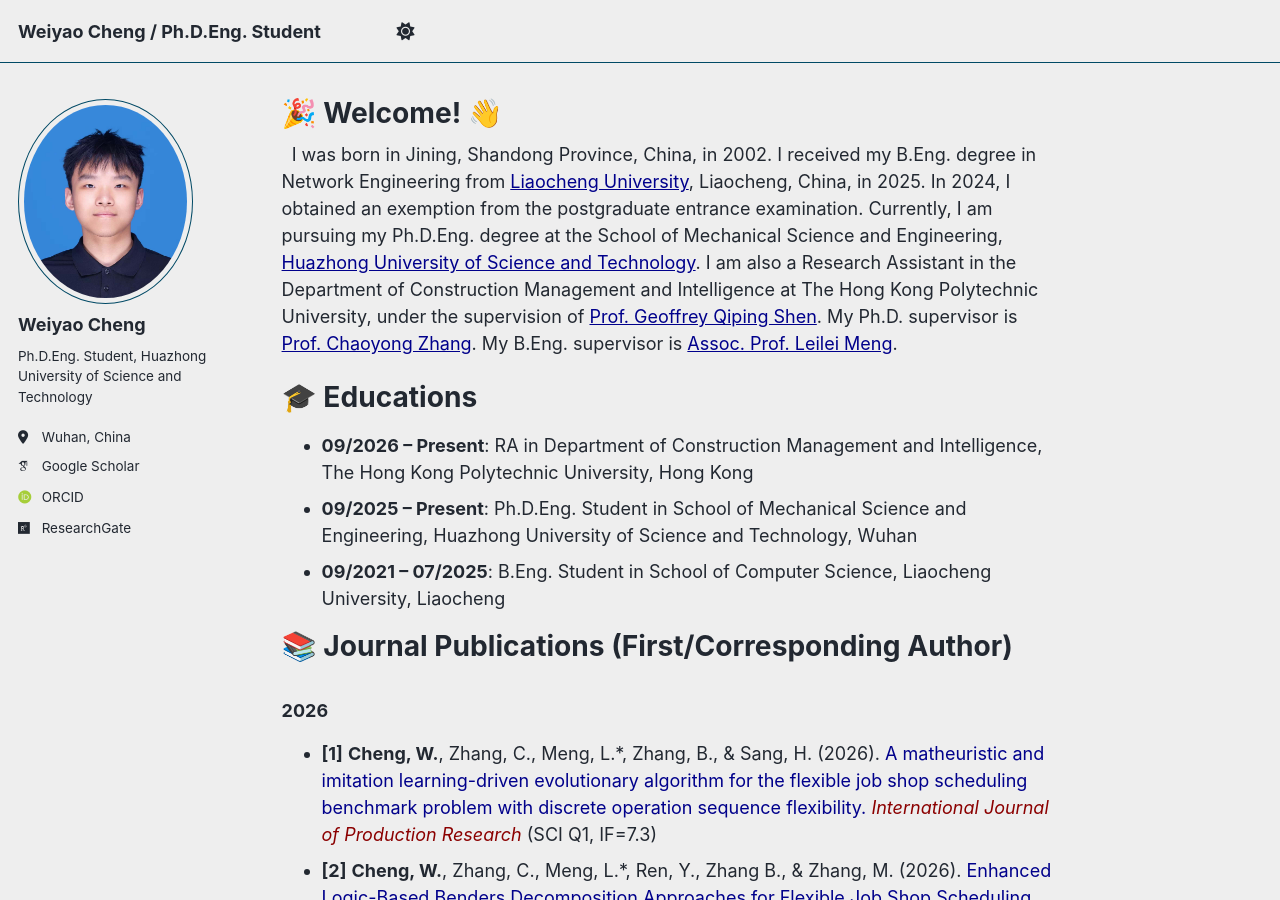
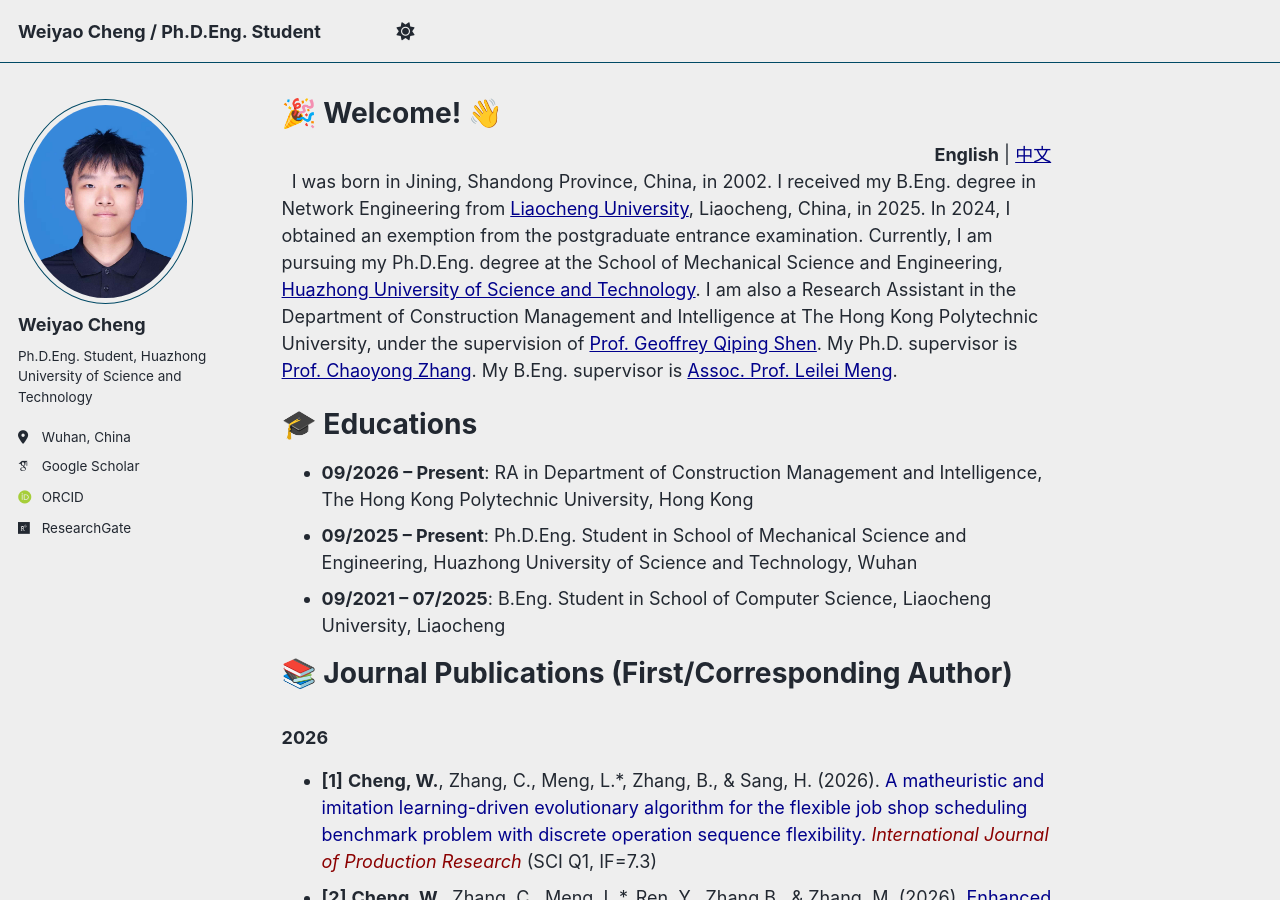
Before and after one commit to cwylcu080903/cwylcu080903.github.io, a Jekyll site: the page built from _pages/about.md, in a window 1280 px wide and 900 px high. Built offline with Jekyll 4.4.1, drawn with Linux system fonts in a browser that asks for light colours; some web fonts are replaced; a script bundle is joined from its source files by our own code; library files that are not in the unit come from our copies.

Commit message:
Update about.md

```diff
--- a/_pages/about.md
+++ b/_pages/about.md
@@ -6,6 +6,9 @@ redirect_from:
   - /about/
   - /about.html
 ---
+<div style="text-align: right;">
+<b>English</b> | <a href="/zh/" style="color: #00008B;">中文</a>
+</div>
 &nbsp; I was born in Jining, Shandong Province, China, in 2002. I received my B.Eng. degree in Network Engineering from <a href="https://www.lcu.edu.cn/" style="color: #00008B;">Liaocheng University</a>, Liaocheng, China, in 2025. In 2024, I obtained an exemption from the postgraduate entrance examination. Currently, I am pursuing my Ph.D.Eng. degree at the School of Mechanical Science and Engineering, <a href="https://www.hust.edu.cn/" style="color: #00008B;">Huazhong University of Science and Technology</a>. I am also a Research Assistant in the Department of Construction Management and Intelligence at The Hong Kong Polytechnic University, under the supervision of <a href="https://www.polyu.edu.hk/ppoffice/senior-management-team/avpgp" style="color: #00008B;">Prof. Geoffrey Qiping Shen</a>. My Ph.D. supervisor is <a href="https://mse.hust.edu.cn/info/1143/1376.htm" style="color: #00008B;">Prof. Chaoyong Zhang</a>. My B.Eng. supervisor is <a href="https://cs.lcu.edu.cn/xygk/szdw/431879.htm" style="color: #00008B;">Assoc. Prof. Leilei Meng</a>.
 
 🎓 Educations
```
